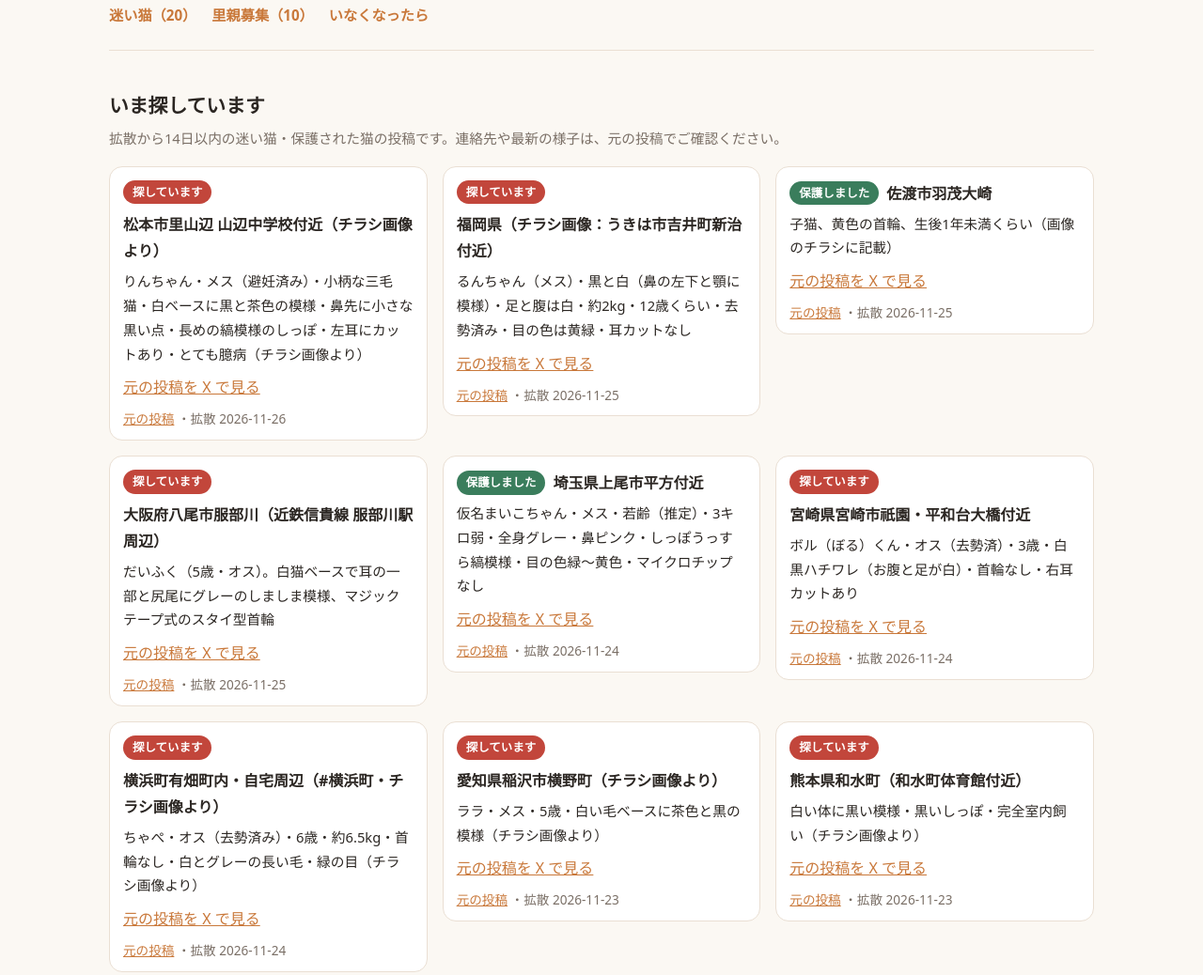
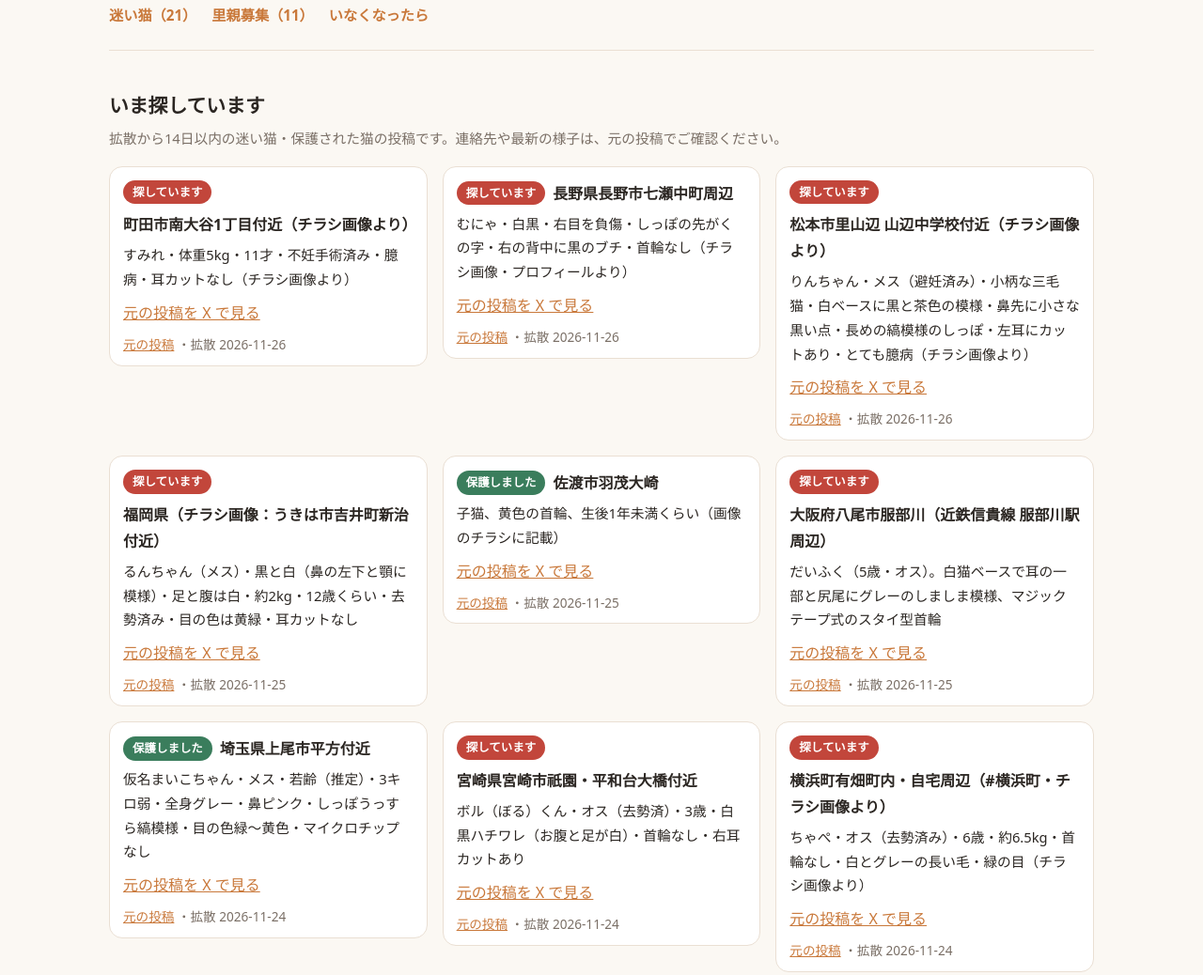
Before and after one commit to 2yzg569rkq-stack/shiro-cat-ouen, a plain HTML site: page docs/index.html in a window 1280 px wide. Shown: the part 204-1242 px from the top of the page at 94% size. Drawn offline with Linux system fonts and the light colour scheme.

Commit message:
Update cat support listings

```diff
--- a/docs/index.html
+++ b/docs/index.html
@@ -48,13 +48,37 @@ footer a{color:var(--accent)}
 <header>
   <h1>白さんの<span>迷い猫・保護猫</span>おうえん</h1>
   <p class="lead">元野良猫の白さんは、いまはおうちでのんびり暮らしています。白さんの X（<a href="https://x.com/iphonexcom" style="color:var(--accent)">@iphonexcom</a>）では、おうちを探している猫たちの投稿を毎日拡散しています。見かけた子がいたら、元の投稿の方へご連絡ください。</p>
-  <nav><a href="#lost">迷い猫（20）</a><a href="#adopt">里親募集（10）</a><a href="#guide">いなくなったら</a></nav>
+  <nav><a href="#lost">迷い猫（21）</a><a href="#adopt">里親募集（11）</a><a href="#guide">いなくなったら</a></nav>
 </header>
 
 <section id="lost">
   <h2>いま探しています</h2>
   <p class="sub">拡散から14日以内の迷い猫・保護された猫の投稿です。連絡先や最新の様子は、元の投稿でご確認ください。</p>
   <div class="grid">
+    <article class="card">
+      <div class="meta">
+        <span class="badge b-lost">探しています</span>
+        <span class="area">町田市南大谷1丁目付近（チラシ画像より）</span>
+      </div>
+      <p class="feat">すみれ・体重5kg・11才・不妊手術済み・臆病・耳カットなし（チラシ画像より）</p>
+      <blockquote class="twitter-tweet" data-dnt="true" data-lang="ja" data-conversation="none">
+        <a href="https://x.com/machida_aigo/status/2125789928307171634">元の投稿を X で見る</a>
+      </blockquote>
+      <p class="links"><a href="https://x.com/machida_aigo/status/2125789928307171634" target="_blank" rel="noopener">元の投稿</a>
+      ・拡散 2026-11-26</p>
+    </article>
+    <article class="card">
+      <div class="meta">
+        <span class="badge b-lost">探しています</span>
+        <span class="area">長野県長野市七瀬中町周辺</span>
+      </div>
+      <p class="feat">むにゃ・白黒・右目を負傷・しっぽの先がくの字・右の背中に黒のブチ・首輪なし（チラシ画像・プロフィールより）</p>
+      <blockquote class="twitter-tweet" data-dnt="true" data-lang="ja" data-conversation="none">
+        <a href="https://x.com/tkg5fk/status/2125796856840306774">元の投稿を X で見る</a>
+      </blockquote>
+      <p class="links"><a href="https://x.com/tkg5fk/status/2125796856840306774" target="_blank" rel="noopener">元の投稿</a>
+      ・拡散 2026-11-26</p>
+    </article>
     <article class="card">
       <div class="meta">
         <span class="badge b-lost">探しています</span>
@@ -138,18 +162,6 @@ footer a{color:var(--accent)}
       </blockquote>
       <p class="links"><a href="https://x.com/from_039/status/2125147911231262799" target="_blank" rel="noopener">元の投稿</a>
       ・拡散 2026-11-24</p>
-    </article>
-    <article class="card">
-      <div class="meta">
-        <span class="badge b-lost">探しています</span>
-        <span class="area">愛知県稲沢市横野町（チラシ画像より）</span>
-      </div>
-      <p class="feat">ララ・メス・5歳・白い毛ベースに茶色と黒の模様（チラシ画像より）</p>
-      <blockquote class="twitter-tweet" data-dnt="true" data-lang="ja" data-conversation="none">
-        <a href="https://x.com/lakineluco/status/2124490839808475408">元の投稿を X で見る</a>
-      </blockquote>
-      <p class="links"><a href="https://x.com/lakineluco/status/2124490839808475408" target="_blank" rel="noopener">元の投稿</a>
-      ・拡散 2026-11-23</p>
     </article>
     <article class="card">
       <div class="meta">
@@ -304,6 +316,18 @@ footer a{color:var(--accent)}
     <article class="card">
       <div class="meta">
         <span class="badge b-adopt">里親募集</span>
+        <span class="area">豊川市（ハッシュタグより）</span>
+      </div>
+      <p class="feat">なつちゃん・メス・推定生後6か月・食欲旺盛（本人の続きの投稿より）・保護後に寄生虫の駆除を経験</p>
+      <blockquote class="twitter-tweet" data-dnt="true" data-lang="ja" data-conversation="none">
+        <a href="https://x.com/yawatacats/status/2125801874150539622">元の投稿を X で見る</a>
+      </blockquote>
+      <p class="links"><a href="https://x.com/yawatacats/status/2125801874150539622" target="_blank" rel="noopener">元の投稿</a>
+      ・拡散 2026-11-26</p>
+    </article>
+    <article class="card">
+      <div class="meta">
+        <span class="badge b-adopt">里親募集</span>
         <span class="area">埼玉・千葉・東京・神奈川（募集地域）</span>
       </div>
       <p class="feat">ミラちゃん・白血病キャリア・避妊手術済み・とってもいい子</p>
@@ -436,7 +460,7 @@ footer a{color:var(--accent)}
 </section>
 
 <footer>
-  最終更新：2026年11月26日 13:15（日本時間）<br>
+  最終更新：2026年11月26日 19:15（日本時間）<br>
   掲載している投稿は X の埋め込みで表示しており、写真や文章は元の投稿者さんのものです。見つかった・里親さんが決まった・載せないでほしい、などのときは <a href="https://x.com/iphonexcom">@iphonexcom</a> までお知らせください。すぐに外します。
 </footer>
 </div>
```
